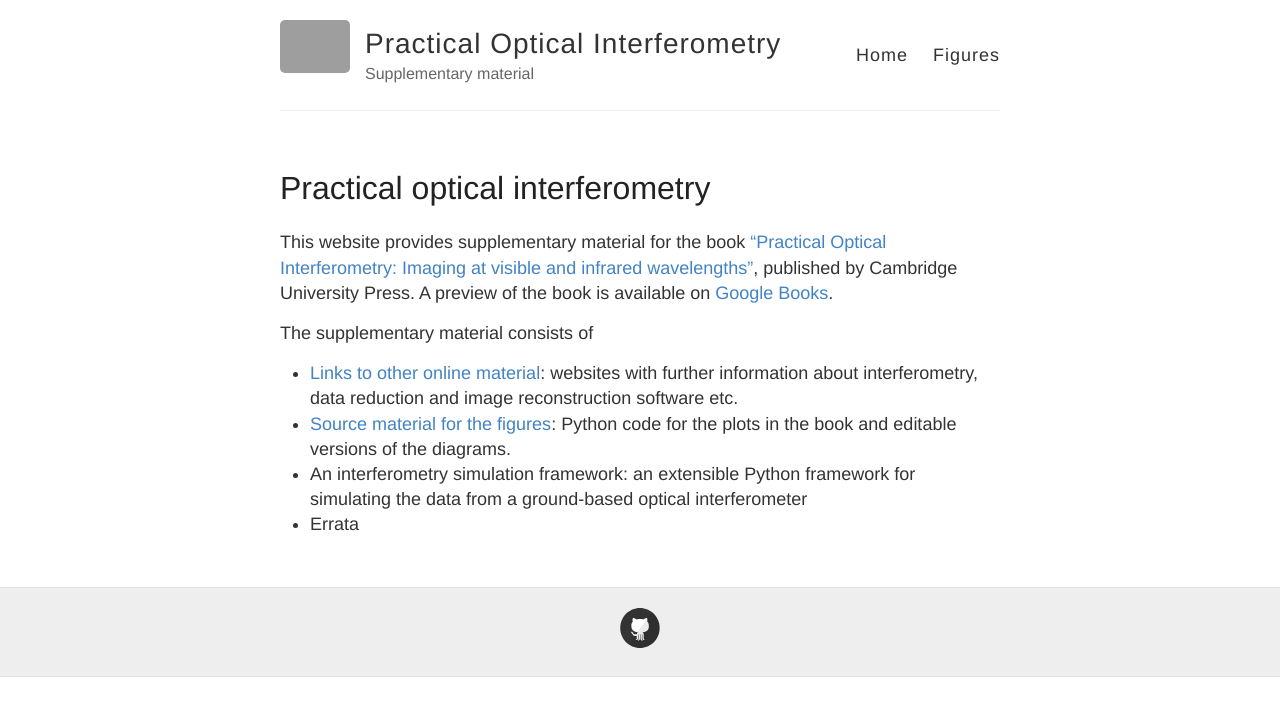
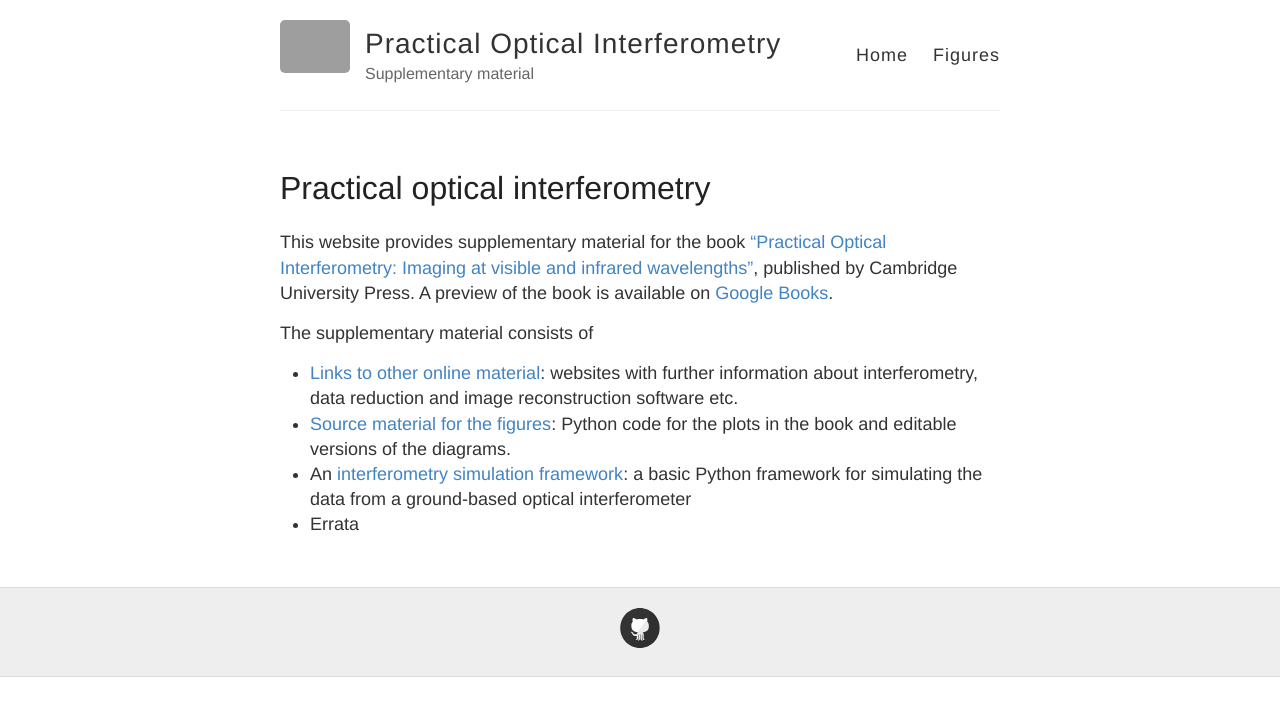
Before and after one commit to dbuscher/practical-optical-interferometry, a Jekyll site: the page built from index.md, in a window 1280 px wide. Shown: the top 716 px of the page. Built offline with Jekyll 4.4.1, drawn with Linux system fonts in a browser that asks for light colours; grey boxes are pictures that could not be loaded.

Commit message:
Added link to poisimulator

```diff
--- a/index.md
+++ b/index.md
@@ -8,5 +8,5 @@ The supplementary material consists of
 
  * [Links to other online material](online): websites with further information about interferometry, data reduction and image reconstruction software etc.
  * [Source material for the figures](figures): Python code for the plots in the book and editable versions of the diagrams.
- * An interferometry simulation framework: an extensible Python framework for simulating the data from a ground-based optical interferometer
+ * An [interferometry simulation framework](https://github.com/dbuscher/poisimulator): a basic Python framework for simulating the data from a ground-based optical interferometer
  * Errata
```
